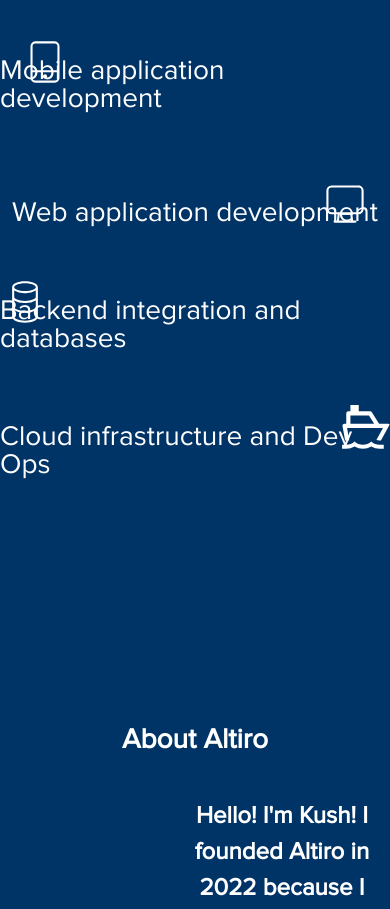
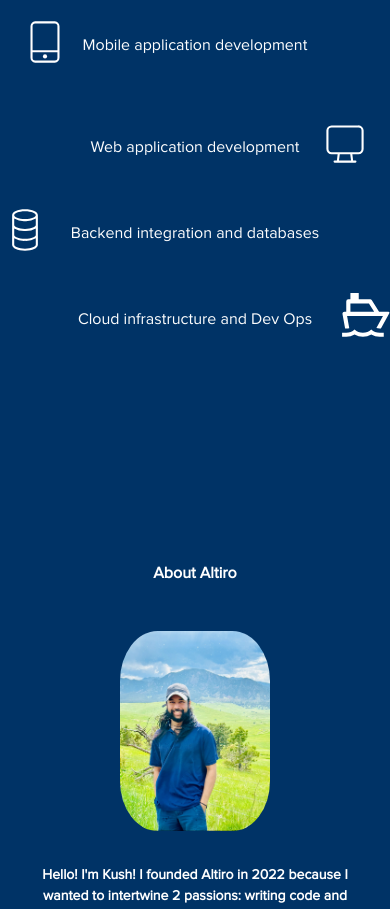
Before and after one commit to sharpk1/landing-page, a React (Create React App) app: page / in a window 390 px wide. Shown: the part 1080-1989 px from the top of the page. Built offline with nearby package versions, Linux system fonts and the light colour scheme.

Commit message:
fix up the bio and mobile responsiveness

```diff
--- a/package.json
+++ b/package.json
@@ -15,6 +15,7 @@
     "react-router-dom": "^6.11.2",
     "react-scripts": "5.0.1",
     "react-scroll": "^1.8.9",
+    "styled-components": "^6.0.3",
     "web-vitals": "^2.1.4"
   },
   "scripts": {
--- a/src/Biocard.jsx
+++ b/src/Biocard.jsx
@@ -1,14 +1,34 @@
 import React from "react";
 import PropTypes from "prop-types";
+import styled from "styled-components";
+
+const CardContainer = styled.div`
+  display: flex;
+  flex-direction: row;
+  justify-content: center;
+  align-items: center;
+  gap: 20px;
+  padding: 30px;
+  flex-wrap: wrap;
+  text-align: center;
+
+  @media (max-width: 600px) {
+    font-size: 14px;
+  }
+`;
+
+const Image = styled.img`
+  width: 150px; // 200 * 0.755 = 150
+  height: 200px;
+  border-radius: 25%;
+  flex: 0 0 auto;
+  max-width: 100%;
+`;
 
 const BioCard = ({ imageSrc }) => {
   return (
-    <div style={{ display: "flex", alignItems: "center", gap: "20px" }}>
-      <img
-        src={imageSrc}
-        alt="founder"
-        style={{ width: "200px", height: "200px", borderRadius: "25%" }}
-      />
+    <CardContainer>
+      <Image src={imageSrc} alt="founder" />
       <p>
         Hello! I'm Kush! I founded Altiro in 2022 because I wanted to intertwine
         2 passions: writing code and helping people. My experience spans from
@@ -17,7 +37,7 @@
         industries: e-commerce, oil & gas, Big 4 Accounting, real estate
         technology, manufacturing, eLearning/education, and the legal industry.
       </p>
-    </div>
+    </CardContainer>
   );
 };
 
--- a/src/MainPage.css
+++ b/src/MainPage.css
@@ -19,7 +19,7 @@
 
 @media (max-width: 768px) {
   .main-page-title {
-    font-size: 28px;
+    font-size: 16px;
   }
 }
 
```
Also changed, not shown: src/biocard.css (added, +16 -0 lines), 1 other file (tests, documents, lock files or other folders).
